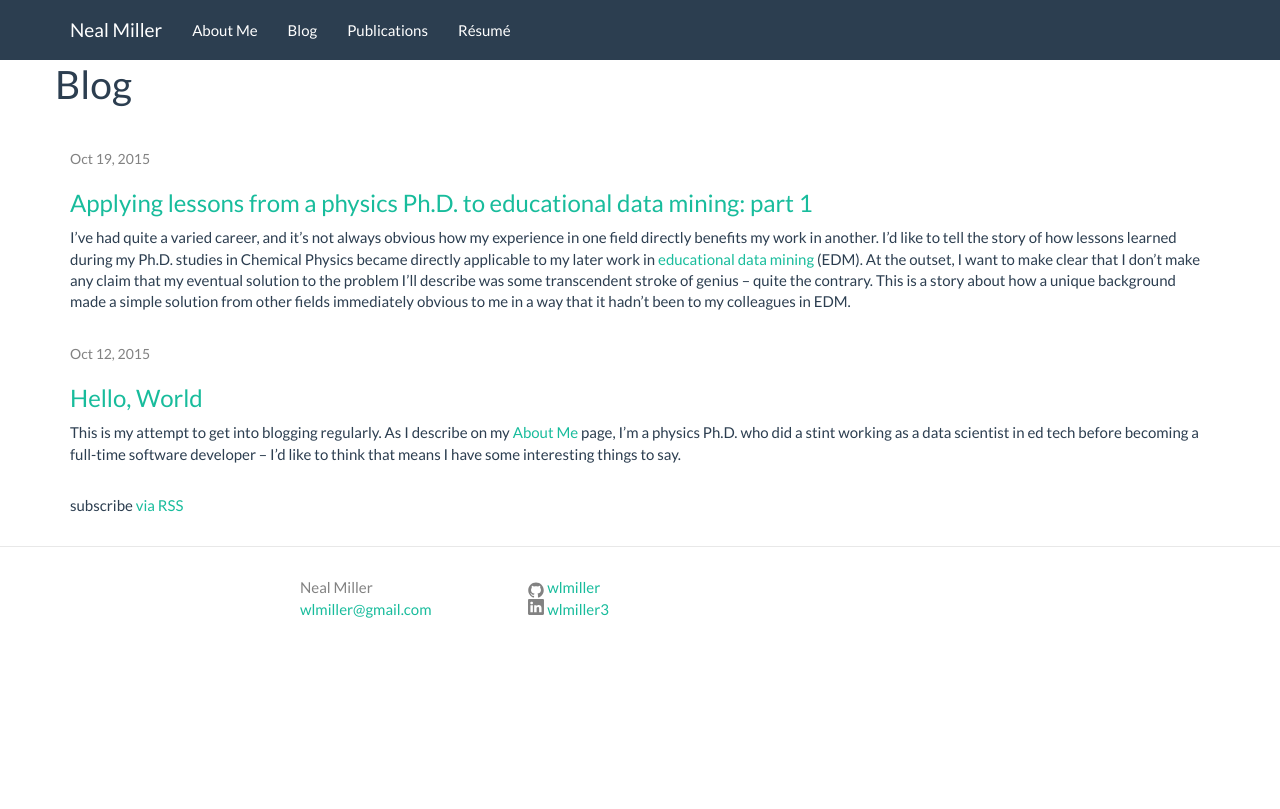
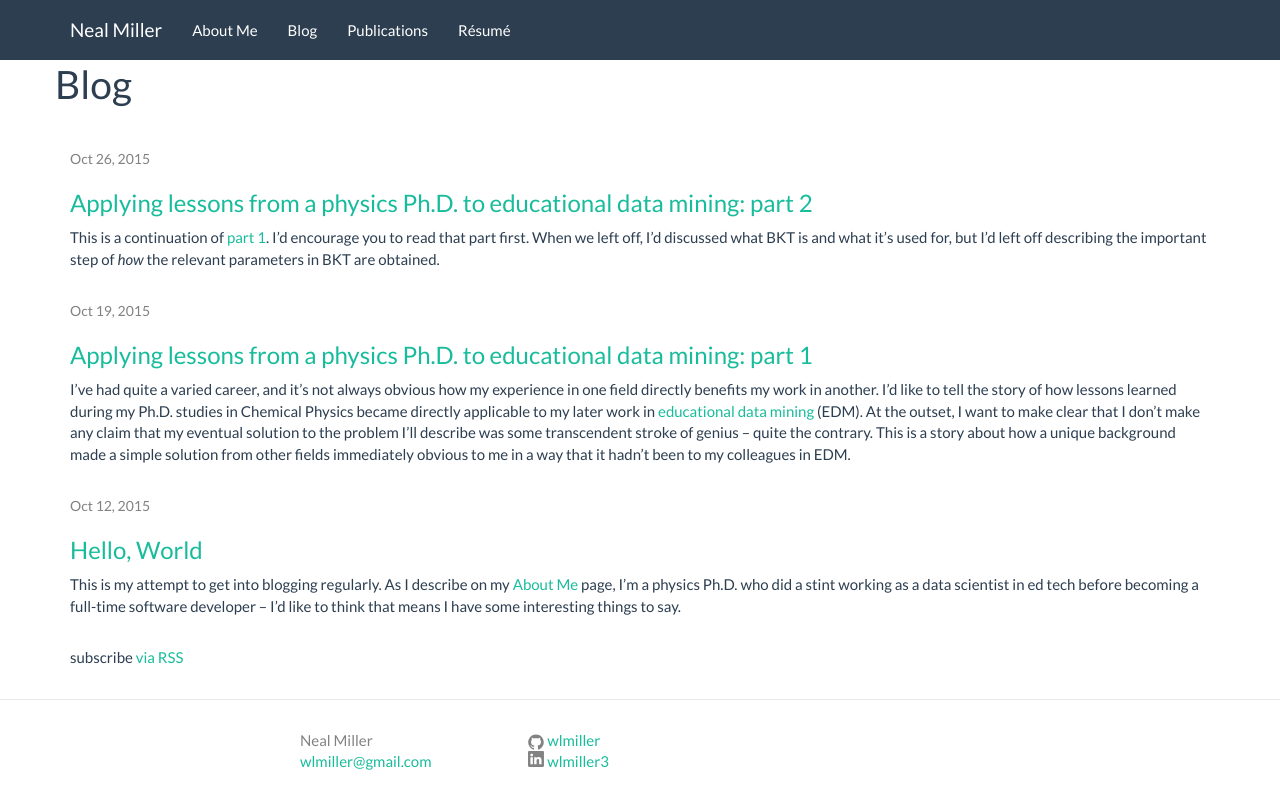
Before and after one commit to wlmiller/wlmiller.github.io, a Jekyll site: the page built from index.md, in a window 1280 px wide. Shown: the top 809 px of the page. Built offline with Jekyll 4.4.1, drawn with Linux system fonts in a browser that asks for light colours; some of the changed lines change nothing that is shown.

Commit message:
blog post

```diff
--- a/_posts/2015-10-12-simulated-annealing-bkt-part-1.md
+++ b/_posts/2015-10-19-simulated-annealing-bkt-part-1.md
@@ -65,4 +65,4 @@ There are also a few parameters which are considered to properties of the KC (in
 
 Note that (again, in the most common form of BKT), there's no "forgetting" paramater.  Once a student has learned a KC, the model assumes they will know it forever.  Obviously, that's not a great assumption, and forgetting has been incorporated into the BKT model at times, to varying levels of success.
 
-So in principle, if we know a student's performance on a series of problems, we can estimate (in real-time or after-the-fact) the probability that they'd learned the related KC at each step -- assuming, of course, we have values for \\(P(G)\\), \\(P(S)\\), and \\(P(L)\\), as well as the prior \\(P(K_0)\\) -- that is, the probability that the student started out already knowing the material.  So where do we get those?  That's where I'll begin Part 2.
+So in principle, if we know a student's performance on a series of problems, we can estimate (in real-time or after-the-fact) the probability that they'd learned the related KC at each step -- assuming, of course, we have values for \\(P(G)\\), \\(P(S)\\), and \\(P(L)\\), as well as the prior \\(P(K_0)\\) -- that is, the probability that the student started out already knowing the material.  So where do we get those?  That's where I'll begin [part 2]({% post_url 2015-10-26-simulated-annealing-bkt-part-2 %}) .
--- /dev/null
+++ b/_posts/2015-10-26-simulated-annealing-bkt-part-2.md
@@ -0,0 +1,62 @@
+---
+layout: post
+title:  "Applying lessons from a physics Ph.D. to educational data mining: part 2"
+date:   2015-10-26 17:00:00
+categories: monte-carlo educational-data-mining
+author: Neal Miller
+---
+This is a continuation of [part 1]({% post_url 2015-10-19-simulated-annealing-bkt-part-1 %}).  I'd encourage you to read that part first.  When we left off, I'd discussed what BKT is and what it's used for, but I'd left off describing the important step of *how* the relevant parameters in BKT are obtained.
+
+## Fitting BKT Parameters
+At a high level, the process for fitting BKT parameters is the follow: collect a bunch of data on students solving series of problems on a KC (remember, the parameters described above are *KC-specific*), and then find the combination of four parameters \\(P(G), P(S), P(L), P(K_0)\\) that best fits the data -- that is, where actual student performance on each problem is closest to that predicted by the model.
+
+Finding this combination of parameters is non-trivial.  We can usually set some limits on the parameters (for example, \\(P(G)\\) and \\(P(S)\\) should both be less than 50%), but we still have a large, four-dimensional search space, and the parameters are all interconnected in a very nontrivial way.  Furthermore, BKT suffers from the *identifiability problem* first demonstrated by Beck & Chang<sup>1</sup>: it is possible for different sets of four parameters to give identical student performance predictions.  (A more troubling problem, which I won't address, is that these different models can give very different estimates of student knowledge).
+
+So given all that, how does one determine the best values to use for these parameters?  There are a couple of standard methods.
+
+## Brute force
+This is Ryan Baker's method,<sup>2</sup> and is the one I started out using.  Conceptually, it is almost trivial.  In Baker's BF algorith, you simply loop over the four parameters in a grid; once you've completed the whole grid, you take the region of the grid that gave the best prediction (measured by root mean square error or RMSE between predicted and actual student performance), and run a finer grid search over that region.  The combination in that finer grid that gives the lowest RMSE is the winner.
+
+There are a couple of benefits to this method:
+
+* Conceptually very simple.
+* Assuming your grids are not *too* course, you don't need to worry about local minima.
+
+The problems are obvious, though.
+
+* The time complexity of this algorithm is *exponential* both in the number of parameters (this will become an issue below).  The implementation of this algorithm is a quadruply-nested loop; it just happens that for four parameters and an intial grid size of 100 (for a required ~100 million) is doable on a modern PC in a few hours.
+* If your grid size is too large (or the result is strongly dependent on the values of the parameters), you could flat-out miss the minimum.  Even if it's not, you're not finding a true local (or global) minimum - you're finding the global minimum among your sampled grid points.
+
+### Expectation Maximization
+Expectation Maximization (EM) is the standard method for finding parameter estimates.  The idea behind EM is relatively simple:
+
+1. From an initial guess at the parameters, calculated the expected values of the hidden nodes (the \\(P(K_n)\\)s).
+2. Using the hidden node values, calculate new value for the parameters (given values of all nodes, this is easy - it's just counting the various outcomes).
+3. Using these calculated parameters, go back to step 1 and repeat until the calculation converges; i.e., until the parameters stop changing
+
+The benefits of this method are:
+
+* The computational complexity is much lower, particularly in the number of features.  Because it's a directed search, much less feature space needs to be covered.
+* Because it's not on a grid, you're guaranteed to find a true local minimum.
+
+However, the downsides are important:
+
+* Note the word "local" above.  Expectation Maximization will strictly find local minima, and will easily get stuck in false basins which may be a much worse fit than the true global minimum.  To get around this, *random restarts* (literally running the computation several times with different initial guesses) are often used - this goes a long way to erasing the gain from using a "smarter" algorithm.
+* The standard implementation of EM in BKT, the [Bayes Net Toolbox for Student Modeling (BNT-SM)](http://www.cs.cmu.edu/~listen/BNT-SM),<sup>3</sup> requires a MATLAB license and is quite slow -- Baker claims that there is essentially no performance difference between his brute force method and the EM algorithm in BNT-SM.
+
+## Why neither of those methods worked for me
+
+A problem arose as I worked on my first EDM paper.<sup>4</sup>  In that work, we used data from students working through the [Reasoning Mind](http://reasoningmind.org) math education platform.
+
+We divided problems into three types: conceptual problems (which existed explicitly to teach the student), problem-solving items (which served to test the student's learning), and fluency-building games (timed, computationally simply problems).  The question was -- can we better-model students if we don't assume \\(P(G)\\), \\(P(S)\\), and \\(P(L)\\) are idential across all problems for a given KC?  More specifically: if we model student performance using the same nodes and connections as before, but the edge weights are different depending on the type of problem, do we get appreciably lower RMSEs?
+
+As I mentioned above, I started out using Baker's brute force algorithm, and had reservations about switching to BNT-SM (not least of which was the MATLAB license cost of $2,000, but which also included the local minimum problem described above).  However, recall that the brute force algorithm has exponential complexity in the number of parameters.  I wanted to fit up to 10 parameters per KC (\\(P(K_0)\\), plus three each of \\(P(G)\\), \\(P(S)\\), and \\(P(L)\\)) -- we're talking the original algorithm complexity *more than squared*.  It was completely infeasible.
+
+I did try some other ideas before I moved on to the one I'll describe in part 3.  One that I thought was promising was a sort of "ratcheting" algorithm similar to EM -- I would fit each group of parameters (for each of the three problem types) separately, and keep going until convergence.  However, it still took a long time (days to weeks vs. hours) and didn't converge well.  I needed a new method; ideally, one which was not stymied by local minima, but would complete before the heat death of the universe on a reasonable PC.
+
+#### References
+
+1. Beck, J.E., Chang, K. Identifiability: A Fundamental Problem of Student Modeling. *Proceedings of the 11th International Conference on User Modeling* (2007).
+2. Baker, R.S.J.d., *et al.* Contextual Slip and Prediction of Student Performance After Use of an Intelligent Tutor. *Proceedings of the 18th Annual Conference on User Modeling, Adaptation, and Personalization* (2010).
+3. Chang, K., Beck, J., Mostow, J., Corbett, A. A Bayes Bet Toolkit for Student Modeling in Intelligent Tutoring Systems. *Proceedings of the 8th International Conference on Intelligent Tutoring Systems* (2006).
+4. Miller, E.L., Baker, R. S., Rossi, L.M. Unifying Computer-Based Assessment Across Conceptual Instruction, Problem-Solving, and Digital Games. *Technology, Knowledge and Learning* 19, 165 (2014).
```
